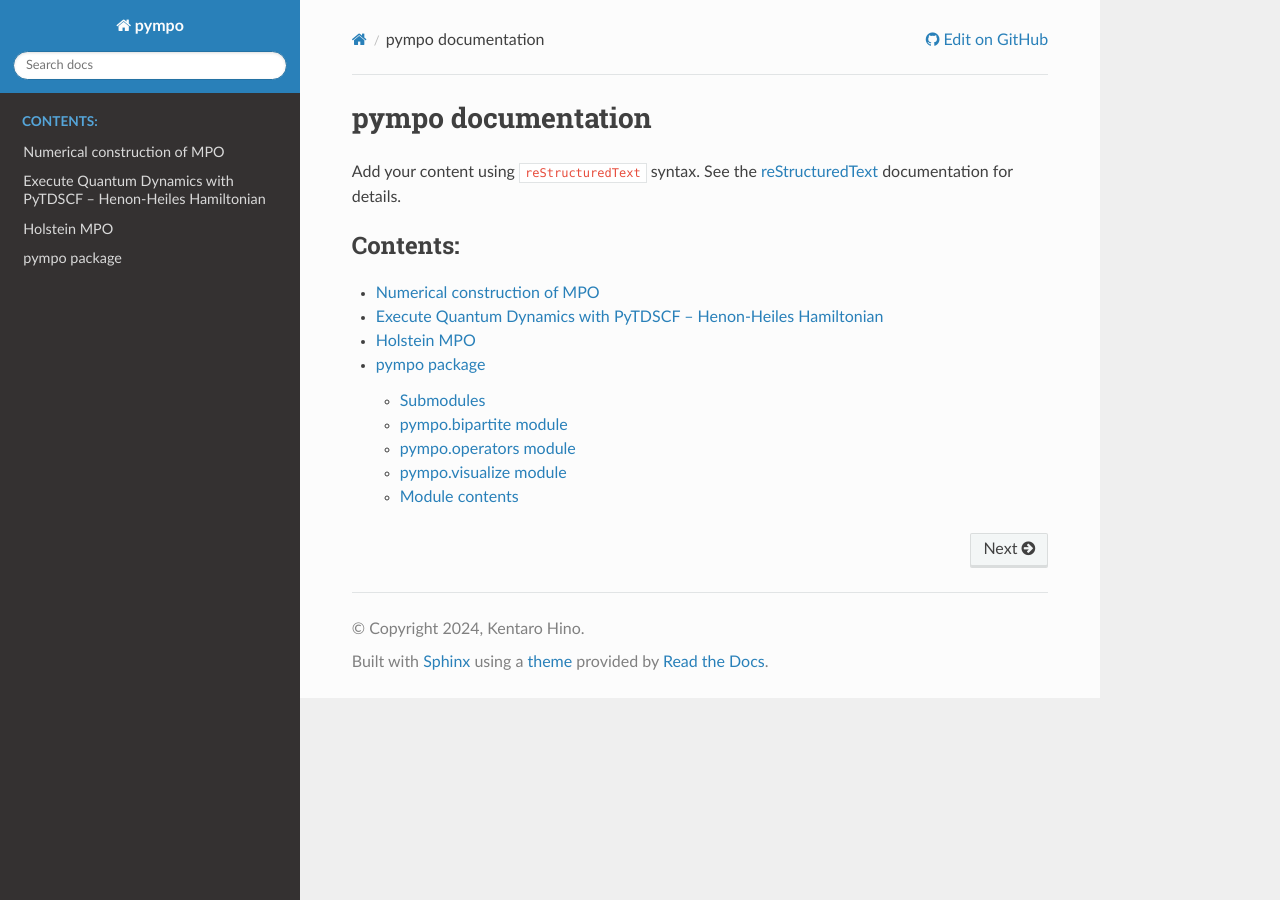
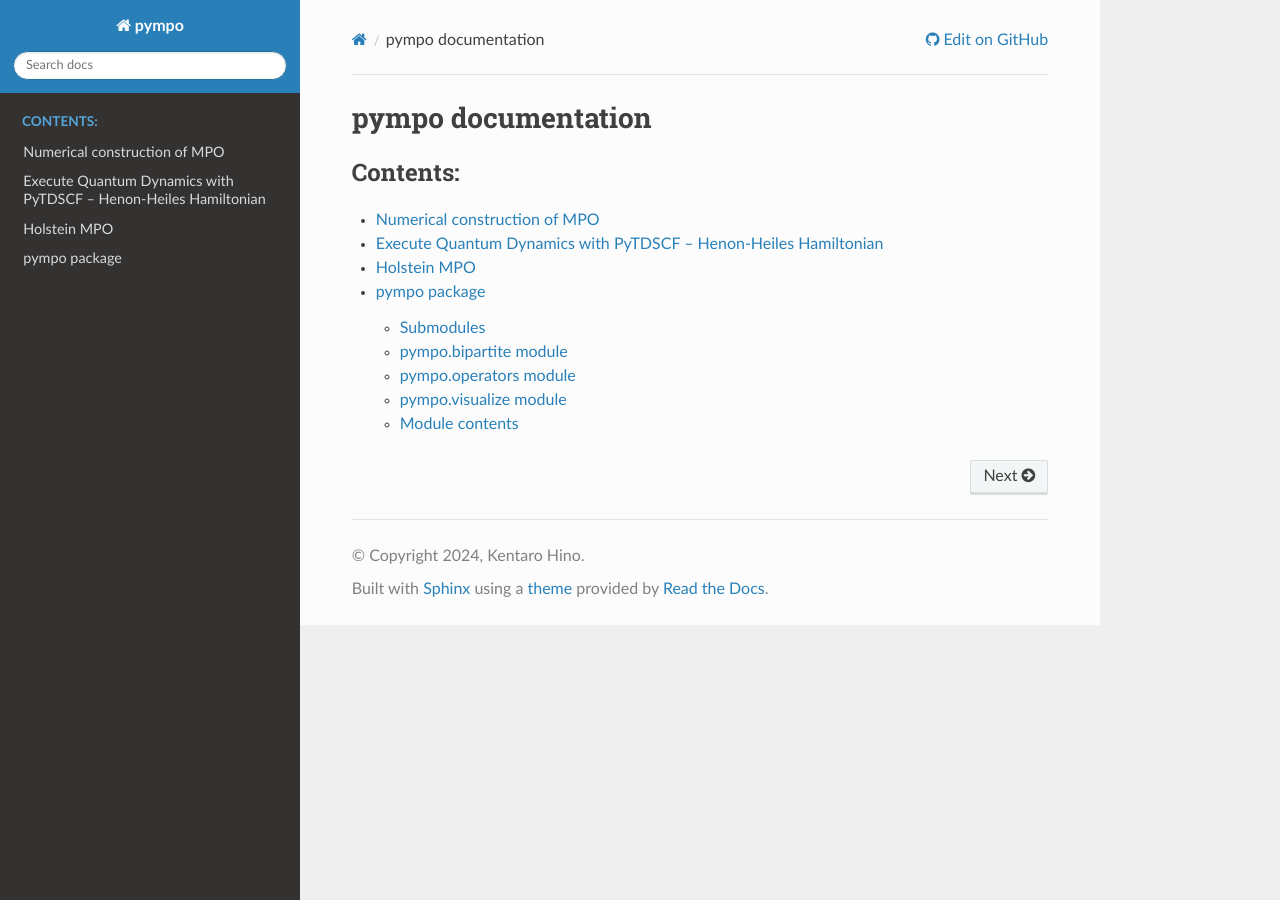
Before and after one commit to KenHino/PyMPO, a Sphinx documentation site: the page built from docs/index.rst, in a window 1280 px wide. Built offline with Sphinx 7.4.7 and the Read the Docs theme 3.1.0, drawn with Linux system fonts in a browser that asks for light colours; pages that are not in the unit, such as notebooks, are missing from menus.

Commit message:
update document

```diff
--- a/docs/index.rst
+++ b/docs/index.rst
@@ -5,11 +5,6 @@
 
 pympo documentation
 ===================
-
-Add your content using ``reStructuredText`` syntax. See the
-`reStructuredText <https://www.sphinx-doc.org/en/master/usage/restructuredtext/index.html>`_
-documentation for details.
-
 
 .. toctree::
    :maxdepth: 2
```
Also changed, not shown: README.md (+1 -1 lines), 1 other file.
